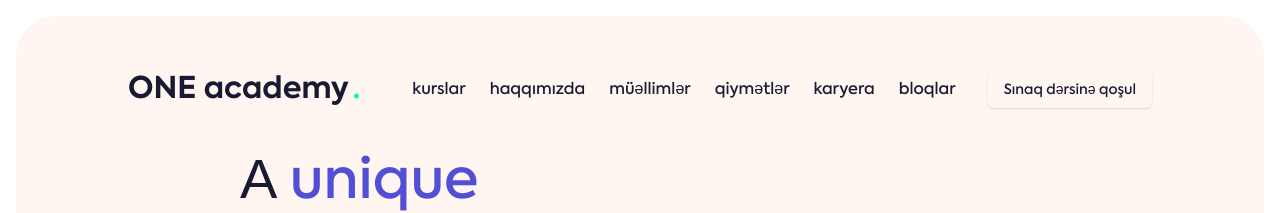
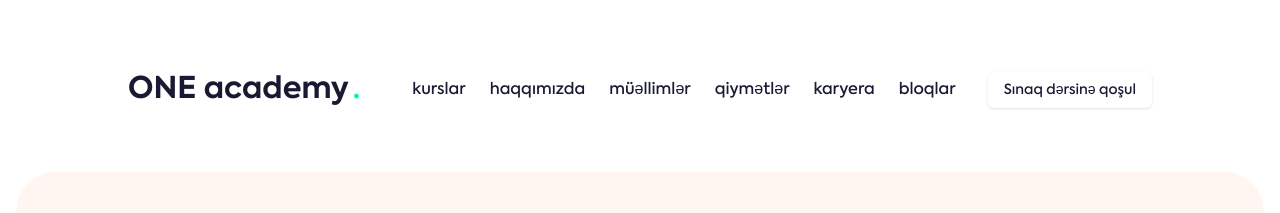
Before and after one commit to ebashirli/oneacademy, a Next.js app: page / in a window 1280 px wide. Shown: the top 213 px of the page. Built offline with nearby package versions, Linux system fonts and the light colour scheme; a web font is replaced by a local one.

Commit message:
fix key in footer

```diff
--- a/components/footer.tsx
+++ b/components/footer.tsx
@@ -33,7 +33,7 @@ export default function Footer() {
             <h6>{title}</h6>
             <ul>
               {links.map((link) => (
-                <li>
+                <li key={index}>
                   <Link href={link}>{link}</Link>
                 </li>
               ))}
--- a/components/header/header.tsx
+++ b/components/header/header.tsx
@@ -6,7 +6,7 @@ import MobileNav from "./modile-nav";
 
 export default function Header() {
   return (
-    <header className="xl:py-12 absolute w-full px-32 mt-6 ">
+    <header className="p-8 xl:py-12 w-full px-12 xl:px-32 mt-6 ">
       <div className="flex justify-between items-center ">
         <Logo />
         <>
--- a/components/header/modile-nav.tsx
+++ b/components/header/modile-nav.tsx
@@ -14,7 +14,7 @@ export default function MobileNav() {
       <SheetTrigger className="flex justify-center items-center ">
         <CiMenuFries className="text-[32px]" />
       </SheetTrigger>
-      <SheetContent className="flexk flex-col bg-white ">
+      <SheetContent className="flex flex-col bg-white ">
         <div className="mt-24 mb-40 flex justify-center">
           <Logo />
         </div>
```
